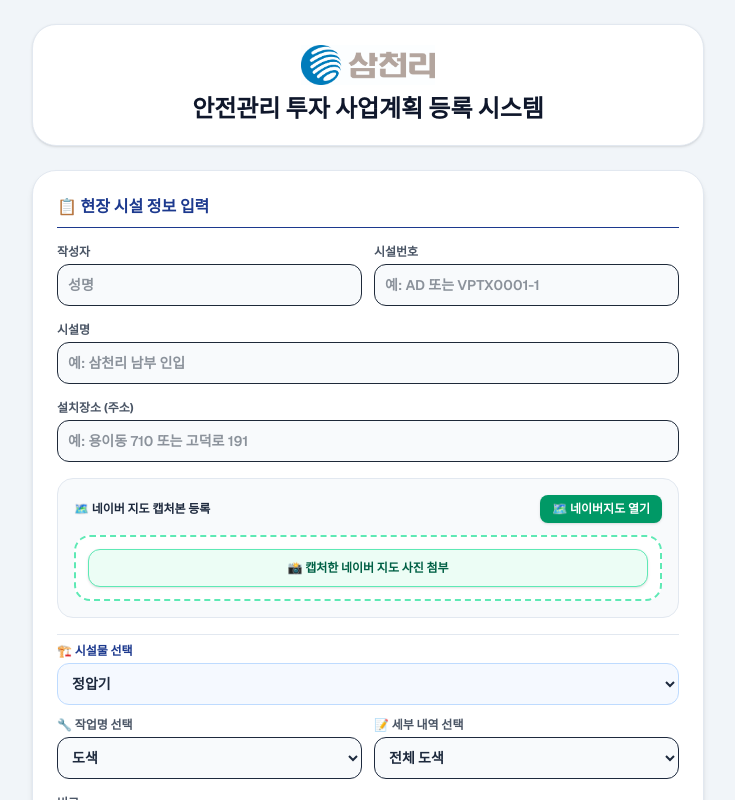
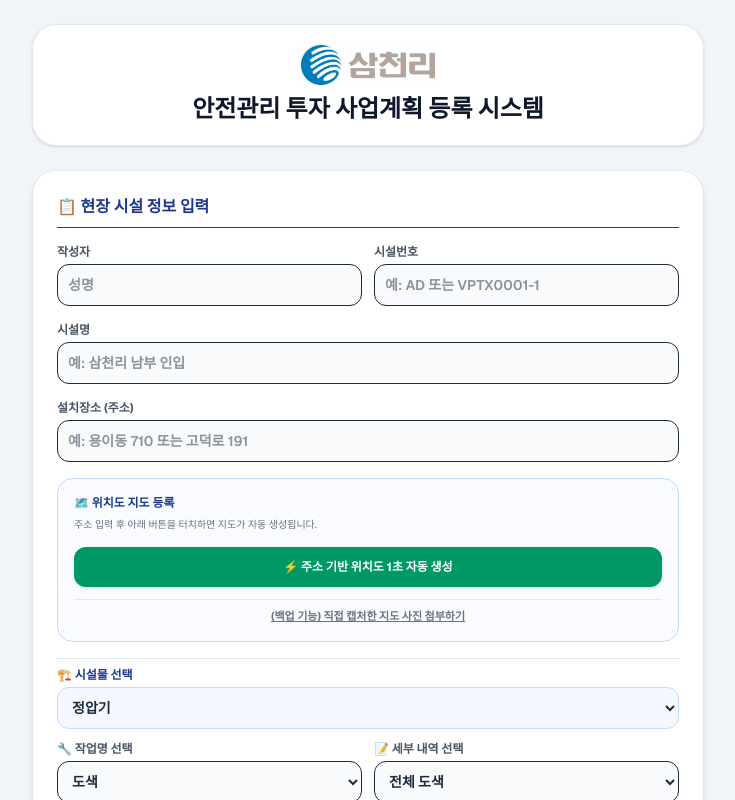
Before and after one commit to SAM3002-WOOK/samnb3002, a Next.js app in the folder sam3002/: page / in a window 1280 px wide. Shown: the top 800 px of the page, without its empty margins (272-1007 px from the left). Built offline with nearby package versions, Linux system fonts and the light colour scheme.

Commit message:
서버 기반 위치도 지도 1초 자동 생성 기능 반영

```diff
--- a/sam3002/app/page.tsx
+++ b/sam3002/app/page.tsx
@@ -3,7 +3,7 @@
 
 import { useState, useEffect } from 'react';
 
-// 📊 [투자 내역 참고 자료] 마스터 데이터 정의 (시설물 - 작업명 - 세부내역 연동)
+// 📊 [투자 내역 참고 자료] 마스터 데이터 정의
 const INVESTMENT_DATA = {
   정압기: {
     도색: ['전체 도색', '흡 · 배기 방출관 도색', '출입문 도색', '휠터 1개소 도색', '배관 일부 도색 (50%)', '배관 지지대(서포트) 내화도색', '내부 벽면 도장(바닥제외 5면)', '그 외 견적 시행'],
@@ -36,7 +36,7 @@
 
 const STORAGE_KEY = 'samchully_safety_items_v1';
 const WRITER_KEY = 'samchully_writer_name_v1';
-const EXPIRATION_MS = 48 * 60 * 60 * 1000; // 48시간 보관
+const EXPIRATION_MS = 48 * 60 * 60 * 1000;
 
 export default function SafetyInvestmentApp() {
   const [formData, setFormData] = useState({
@@ -58,18 +58,17 @@
   const [detailImage, setDetailImage] = useState<string | null>(null);
   const [items, setItems] = useState<any[]>([]);
   const [isExporting, setIsExporting] = useState(false);
+  const [isMapLoading, setIsMapLoading] = useState(false);
   const [isLoaded, setIsLoaded] = useState(false);
 
-  // 👤 1. 작성자 이름 자동 저장/복구 및 리스트 복구
+  // 👤 1. 작성자 이름 및 목록 복구
   useEffect(() => {
     try {
-      // 작성자 이름 복구
       const savedWriter = localStorage.getItem(WRITER_KEY);
       if (savedWriter) {
         setFormData((prev) => ({ ...prev, writer: savedWriter }));
       }
 
-      // 등록 리스트 복구 (48시간 유효검사)
       const savedData = localStorage.getItem(STORAGE_KEY);
       if (savedData) {
         const parsed = JSON.parse(savedData);
@@ -88,7 +87,7 @@
     }
   }, []);
 
-  // 💾 2. 목록이 변경될 때마다 브라우저 저장소에 자동 저장
+  // 💾 2. 자동 저장
   useEffect(() => {
     if (!isLoaded) return;
     try {
@@ -108,19 +107,17 @@
     }
   }, [items, isLoaded]);
 
-  // 👤 작성자 이름 변경 시 자동 기억
+  // 👤 작성자 자동 기억
   const handleWriterChange = (val: string) => {
     setFormData((prev) => ({ ...prev, writer: val }));
     try {
-      if (val) {
-        localStorage.setItem(WRITER_KEY, val);
-      }
+      if (val) localStorage.setItem(WRITER_KEY, val);
     } catch (e) {
       console.error('작성자 저장 실패', e);
     }
   };
 
-  // 🔄 시설물 변경 시 작업명 및 세부내역 자동 갱신
+  // 🔄 시설물 변경 시 자동 갱신
   useEffect(() => {
     const availableWorks = Object.keys(INVESTMENT_DATA[formData.category] || {});
     const firstWork = availableWorks[0] || '';
@@ -134,7 +131,6 @@
     }));
   }, [formData.category]);
 
-  // 🔄 작업명 변경 시 세부내역 자동 갱신
   const handleWorkNameChange = (work: string) => {
     const availableDetails = INVESTMENT_DATA[formData.category]?.[work] || [];
     const firstDetail = availableDetails[0] || '';
@@ -146,17 +142,36 @@
     }));
   };
 
-  // 🗺️ 네이버 지도 열기
-  const handleOpenNaverMap = () => {
+  // ⚡ [핵심] 주소 기반 지도 1초 자동 생성 기능 (캡처/업로드 완전 대체!)
+  const handleAutoGenerateMap = async () => {
     if (!formData.location) {
       alert('설치장소(주소)를 먼저 입력해 주세요.');
       return;
     }
-    const naverUrl = `https://map.naver.com/v5/search/${encodeURIComponent(formData.location)}`;
-    window.open(naverUrl, '_blank');
+
+    setIsMapLoading(true);
+
+    try {
+      const res = await fetch(`/api/map?location=${encodeURIComponent(formData.location)}`);
+      const data = await res.json();
+
+      if (data.success && data.base64) {
+        setRawMapImage(data.base64);
+        setMarkerPos({ x: 50, y: 50 });
+        generateMarkedImage(data.base64, 50, 50);
+        alert('✨ 위치도 지도가 자동으로 생성되고 🔴 마커가 지정되었습니다!');
+      } else {
+        alert(data.error || '지도를 자동으로 불러오지 못했습니다. 수동 첨부를 이용해 주세요.');
+      }
+    } catch (e) {
+      console.error(e);
+      alert('지도 생성 중 오류가 발생했습니다.');
+    } finally {
+      setIsMapLoading(false);
+    }
   };
 
-  // 📸 위치도 사진 첨부 및 마커 생성
+  // 📸 수동 캡처본 사진 첨부 (백업용)
   const handleMapImageUpload = (e: React.ChangeEvent<HTMLInputElement>) => {
     const file = e.target.files?.[0];
     if (file) {
@@ -170,7 +185,7 @@
     }
   };
 
-  // 🔴 마커 이동 터치
+  // 🔴 마커 위치 미세 조정 터치
   const handleMapClick = (e: React.MouseEvent<HTMLDivElement>) => {
     if (!rawMapImage) return;
     const rect = e.currentTarget.getBoundingClientRect();
@@ -181,7 +196,7 @@
     generateMarkedImage(rawMapImage, xPercent, yPercent);
   };
 
-  // 🎨 마커 + 주소 라벨 합성
+  // 🎨 마커 + 주소 라벨 Canvas 합성
   const generateMarkedImage = (sourceImgSrc: string, xPct: number, yPct: number) => {
     const img = new Image();
     img.crossOrigin = 'Anonymous';
@@ -261,7 +276,7 @@
       workName: '도색',
       detailWork: '전체 도색',
       reason: '',
-      writer: formData.writer, // 작성자 이름 자동 유지!
+      writer: formData.writer,
       remark: '',
     });
     setRawMapImage(null);
@@ -271,22 +286,20 @@
     alert('목록에 성공적으로 추가되었습니다!');
   };
 
-  // 🗑️ 등록 목록 개별 삭제 기능
   const handleDeleteItem = (idToDelete: number) => {
     if (confirm('해당 항목을 목록에서 삭제하시겠습니까?')) {
       setItems(items.filter((item) => item.id !== idToDelete));
     }
   };
 
-  // 🧹 등록 목록 전체 초기화 기능
   const handleClearAllItems = () => {
-    if (confirm('등록된 모든 목록을 삭제하시겠습니까? (복구할 수 없습니다)')) {
+    if (confirm('등록된 모든 목록을 삭제하시겠습니까?')) {
       setItems([]);
       localStorage.removeItem(STORAGE_KEY);
     }
   };
 
-  // 📊 엑셀 파일 다운로드
+  // 📊 엑셀 다운로드
   const exportToExcel = async () => {
     if (items.length === 0) {
       alert('다운로드할 데이터가 없습니다.');
@@ -299,7 +312,6 @@
       const ExcelJS = (await import('exceljs')).default;
       const workbook = new ExcelJS.Workbook();
 
-      // 시트 1: [투자 내역]
       const invSheet = workbook.addWorksheet('투자 내역');
       invSheet.views = [{ showGridLines: true }];
 
@@ -395,7 +407,6 @@
         }
       }
 
-      // 시트 2: [리스트]
       const listSheet = workbook.addWorksheet('리스트');
       listSheet.views = [{ showGridLines: true }];
 
@@ -452,7 +463,6 @@
         }
       });
 
-      // 시트 3~N: 개별 보고서 ('1', '2'...)
       for (let idx = 0; idx < items.length; idx++) {
         const item = items[idx];
         const reportSheet = workbook.addWorksheet(`${idx + 1}`);
@@ -657,39 +667,28 @@
             />
           </div>
 
-          {/* 🗺️ 위치도 등록 & 🔴 마커 표시 구역 */}
-          <div className="border border-slate-200 rounded-2xl p-4 bg-slate-50 space-y-3">
+          {/* ⚡ 1초 자동 지도 생성 구역 */}
+          <div className="border border-blue-200 rounded-2xl p-4 bg-blue-50/40 space-y-3">
             <div className="flex justify-between items-center">
-              <span className="text-xs font-bold text-slate-800">🗺️ 네이버 지도 캡처본 등록</span>
-              <button
-                type="button"
-                onClick={handleOpenNaverMap}
-                className="bg-emerald-600 hover:bg-emerald-700 text-white text-xs font-bold py-1.5 px-3 rounded-lg shadow-sm"
-              >
-                🗺️ 네이버지도 열기
-              </button>
+              <div>
+                <span className="text-xs font-bold text-blue-900 block">🗺️ 위치도 지도 등록</span>
+                <span className="text-[10px] text-gray-500">주소 입력 후 아래 버튼을 터치하면 지도가 자동 생성됩니다.</span>
+              </div>
             </div>
 
-            <div className="border-2 border-dashed border-emerald-300 p-3 rounded-2xl bg-white text-center">
-              <input
-                type="file"
-                accept="image/*"
-                onChange={handleMapImageUpload}
-                className="hidden"
-                id="map-upload"
-              />
-              <label
-                htmlFor="map-upload"
-                className="cursor-pointer bg-emerald-50 hover:bg-emerald-100 border border-emerald-300 text-xs py-2.5 rounded-xl font-bold block truncate text-emerald-800 shadow-sm"
-              >
-                {rawMapImage ? '✅ 위치도 첨부 완료! (아래 사진에서 터치하여 🔴 마커 지정)' : '📸 캡처한 네이버 지도 사진 첨부'}
-              </label>
-            </div>
+            <button
+              type="button"
+              onClick={handleAutoGenerateMap}
+              disabled={isMapLoading}
+              className="w-full bg-emerald-600 hover:bg-emerald-700 disabled:bg-slate-300 text-white font-bold py-3 px-4 rounded-xl shadow-sm transition flex items-center justify-center gap-2 text-xs"
+            >
+              {isMapLoading ? '⏳ 서버에서 지도 자동 생성 중...' : '⚡ 주소 기반 위치도 1초 자동 생성'}
+            </button>
 
-            {markedMapImage && (
+            {markedMapImage ? (
               <div className="space-y-1.5 pt-1">
                 <span className="text-[11px] font-bold text-blue-700 block">
-                  👉 첨부한 사진 위를 터치하시면 🔴 빨간 마커 위치를 이동할 수 있습니다.
+                  👉 위치도가 생성되었습니다! 필요시 사진 위를 터치하여 🔴 마커 위치를 이동할 수 있습니다.
                 </span>
                 <div
                   onClick={handleMapClick}
@@ -698,10 +697,26 @@
                   <img src={markedMapImage} alt="위치도 프리뷰" className="w-full h-full object-contain" />
                 </div>
               </div>
+            ) : (
+              <div className="pt-2 border-t border-blue-100 text-center">
+                <input
+                  type="file"
+                  accept="image/*"
+                  onChange={handleMapImageUpload}
+                  className="hidden"
+                  id="map-upload"
+                />
+                <label
+                  htmlFor="map-upload"
+                  className="cursor-pointer text-[11px] font-bold text-gray-500 hover:text-blue-600 underline block"
+                >
+                  (백업 기능) 직접 캡처한 지도 사진 첨부하기
+                </label>
+              </div>
             )}
           </div>
 
-          {/* 🎯 시설물 - 작업명 - 세부 내역 3단 스마트 연동 드롭다운 */}
+          {/* 🎯 3단 스마트 연동 드롭다운 */}
           <div className="space-y-3 pt-2 border-t border-slate-200">
             <div>
               <label className="text-xs font-bold text-blue-900 block mb-1">🏗️ 시설물 선택</label>
@@ -756,7 +771,7 @@
             />
           </div>
 
-          {/* 사진 첨부 (2종) */}
+          {/* 현장 사진 첨부 */}
           <div className="space-y-3 pt-2 border-t">
             <h3 className="text-xs font-bold text-gray-700">📸 현장 사진 첨부 (2종)</h3>
 
```
Also changed, not shown: sam3002/app/api/map/route.ts (added, +63 -0 lines).
